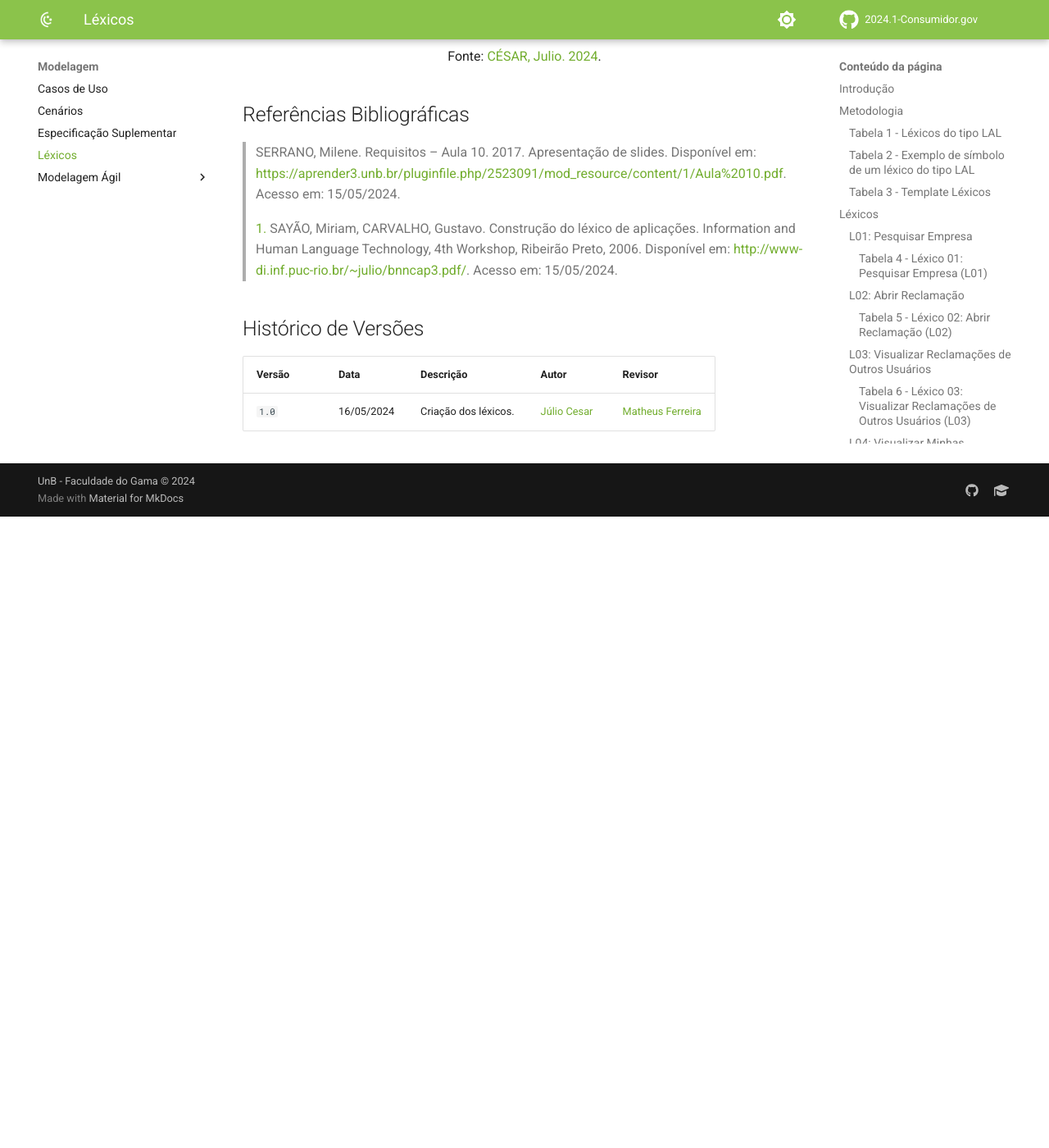
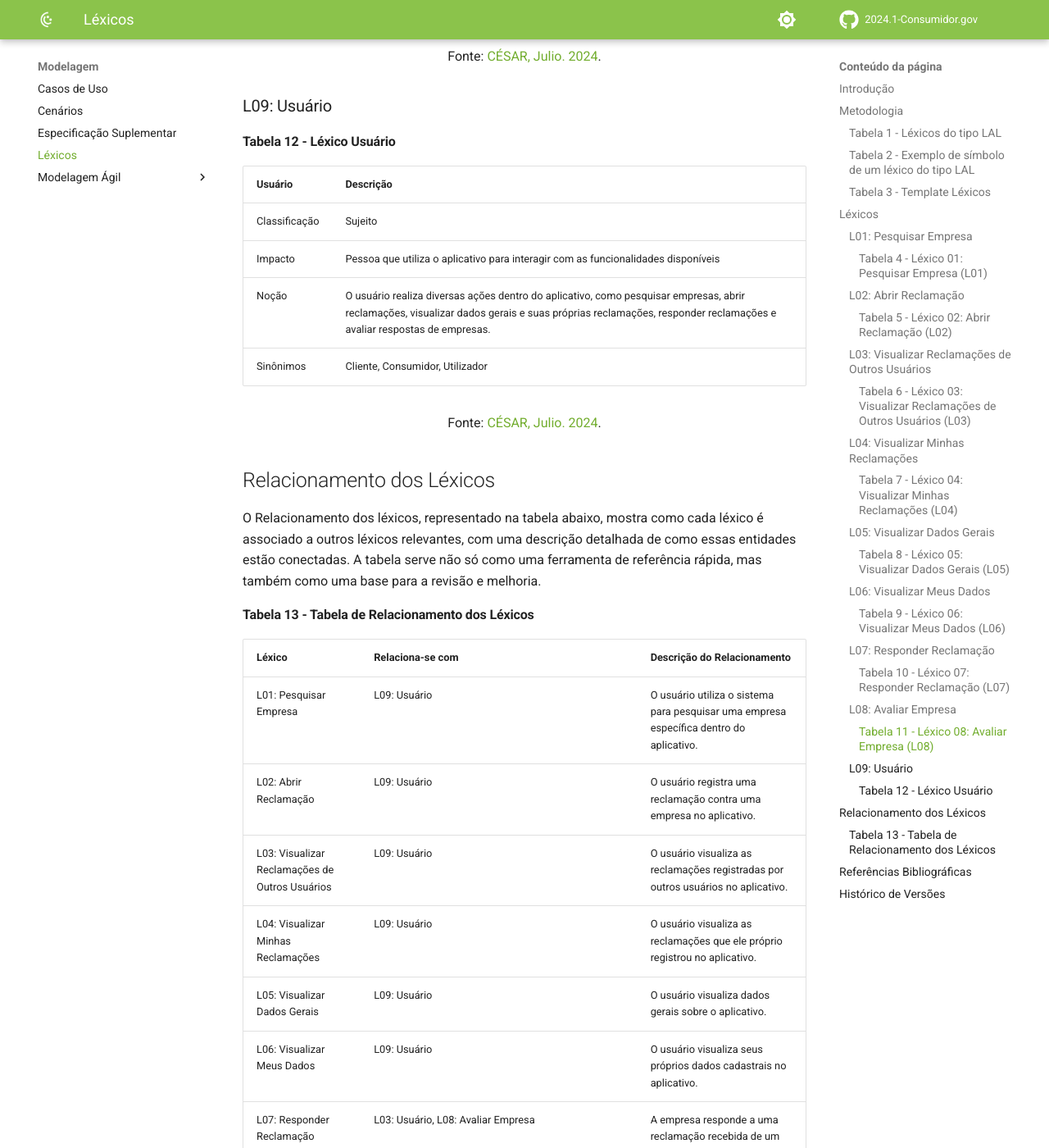
Before and after one commit to Requisitos-de-Software/2024.1-Grupo08, an MkDocs documentation site: the page built from docs/Modelagem/lexicos.md, in a window 1280 px wide and 1400 px high, scrolled down 5955 px. Shown: the whole window at 82% size. Built offline with MkDocs 1.6.1 and Material for MkDocs 9.7.7, drawn with Linux system fonts in a browser that asks for light colours; comment, search, counter and statistics services are not loaded; before the commit the page ends 6585 px from its top, so only the background shows below that; some of the changed text lies outside the part shown.

Commit message:
Add relacionamento dos lexicos

```diff
--- a/docs/Modelagem/lexicos.md
+++ b/docs/Modelagem/lexicos.md
@@ -171,6 +171,41 @@ O usuário avalia a resposta de uma empresa à reclamação que ele fez.
 <font size="3"><p style="text-align: center">Fonte: [CÉSAR, Julio. 2024](https://github.com/Julio1099).</p></font>
 </figure>
 
+### L09: Usuário
+
+#### Tabela 12 - Léxico Usuário
+
+| Usuário | Descrição |
+|---------|-----------|
+| Classificação | Sujeito |
+| Impacto | Pessoa que utiliza o aplicativo para interagir com as funcionalidades disponíveis |
+| Noção | O usuário realiza diversas ações dentro do aplicativo, como pesquisar empresas, abrir reclamações, visualizar dados gerais e suas próprias reclamações, responder reclamações e avaliar respostas de empresas. |
+| Sinônimos | Cliente, Consumidor, Utilizador |
+
+<font size="3"><p style="text-align: center">Fonte: [CÉSAR, Julio. 2024](https://github.com/Julio1099).</p></font>
+</figure>
+
+## Relacionamento dos Léxicos
+
+O Relacionamento dos léxicos, representado na tabela abaixo, mostra como cada léxico é associado a outros léxicos relevantes, com uma descrição detalhada de como essas entidades estão conectadas. A tabela serve não só como uma ferramenta de referência rápida, mas também como uma base para a revisão e melhoria.
+
+#### Tabela 13 - Tabela de Relacionamento dos Léxicos
+
+| Léxico | Relaciona-se com | Descrição do Relacionamento |
+|--------|------------------|-----------------------------|
+| L01: Pesquisar Empresa | L09: Usuário | O usuário utiliza o sistema para pesquisar uma empresa específica dentro do aplicativo. |
+| L02: Abrir Reclamação | L09: Usuário | O usuário registra uma reclamação contra uma empresa no aplicativo. |
+| L03: Visualizar Reclamações de Outros Usuários | L09: Usuário | O usuário visualiza as reclamações registradas por outros usuários no aplicativo. |
+| L04: Visualizar Minhas Reclamações | L09: Usuário | O usuário visualiza as reclamações que ele próprio registrou no aplicativo. |
+| L05: Visualizar Dados Gerais | L09: Usuário | O usuário visualiza dados gerais sobre o aplicativo. |
+| L06: Visualizar Meus Dados | L09: Usuário | O usuário visualiza seus próprios dados cadastrais no aplicativo. |
+| L07: Responder Reclamação | L03: Usuário, L08: Avaliar Empresa | A empresa responde a uma reclamação recebida de um usuário no aplicativo. |
+| L08: Avaliar Empresa | L09: Usuário | O usuário avalia a resposta de uma empresa à reclamação que ele fez. |
+| L09: Usuário | L01: Pesquisar Empresa, L02: Abrir Reclamação, L03: Visualizar Reclamações de Outros Usuários, L04: Visualizar Minhas Reclamações, L05: Visualizar Dados Gerais, L06: Visualizar Meus Dados, L07: Responder Reclamação, L08: Avaliar Empresa | O Usuário interage com todos os outros elementos do sistema de acordo com suas necessidades. |
+
+<font size="3"><p style="text-align: center">Fonte: [CÉSAR, Julio. 2024](https://github.com/Julio1099).</p></font>
+</figure>
+
 ## Referências Bibliográficas
 
 >SERRANO, Milene. Requisitos – Aula 10. 2017. Apresentação de slides. Disponível em: [https://aprender3.unb.br/pluginfile.php/2523091/mod_resource/content/1/Aula%2010.pdf](https://aprender3.unb.br/pluginfile.php/2523091/mod_resource/content/1/Aula%2010.pdf). Acesso em: 15/05/2024.
```
